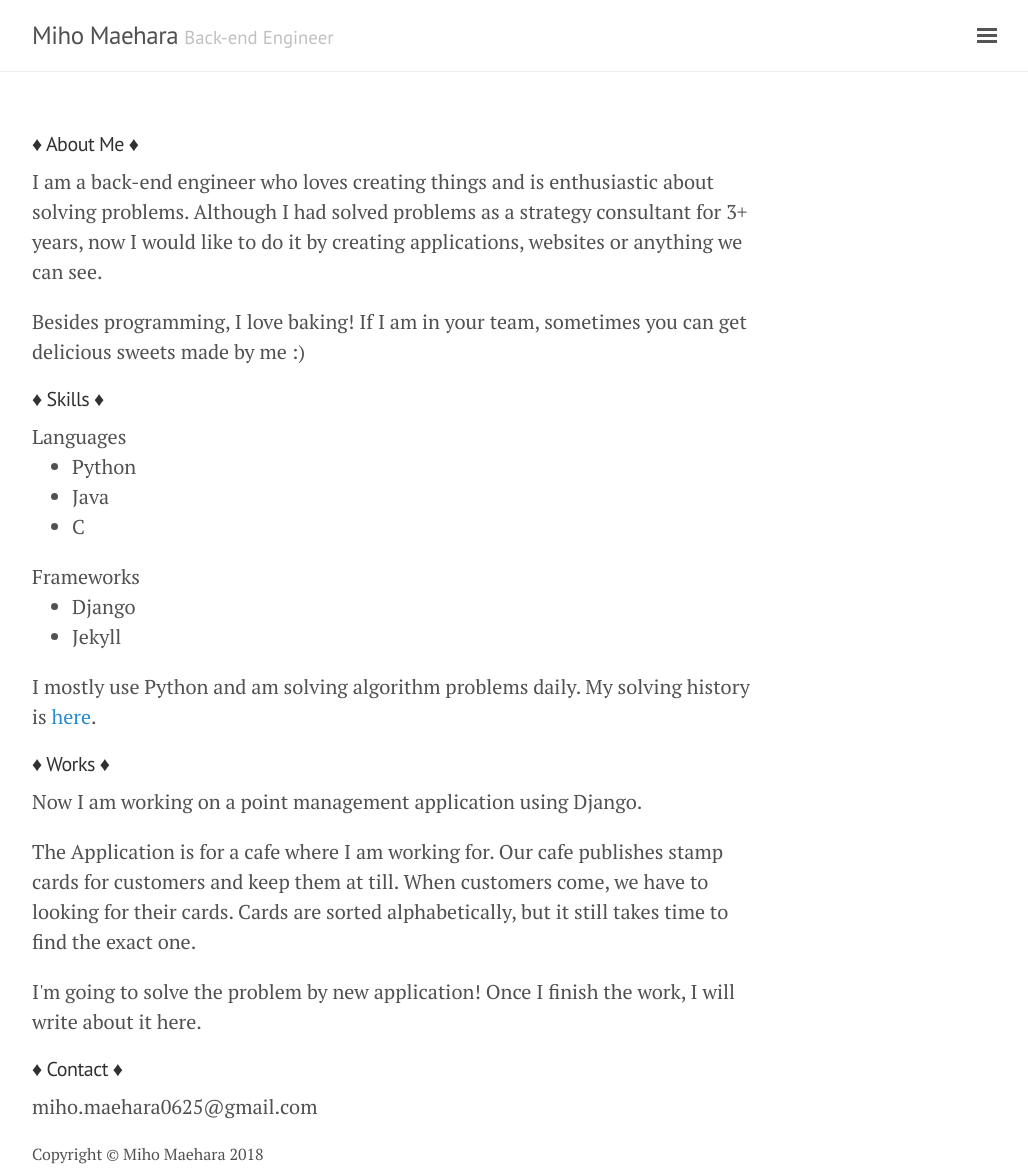
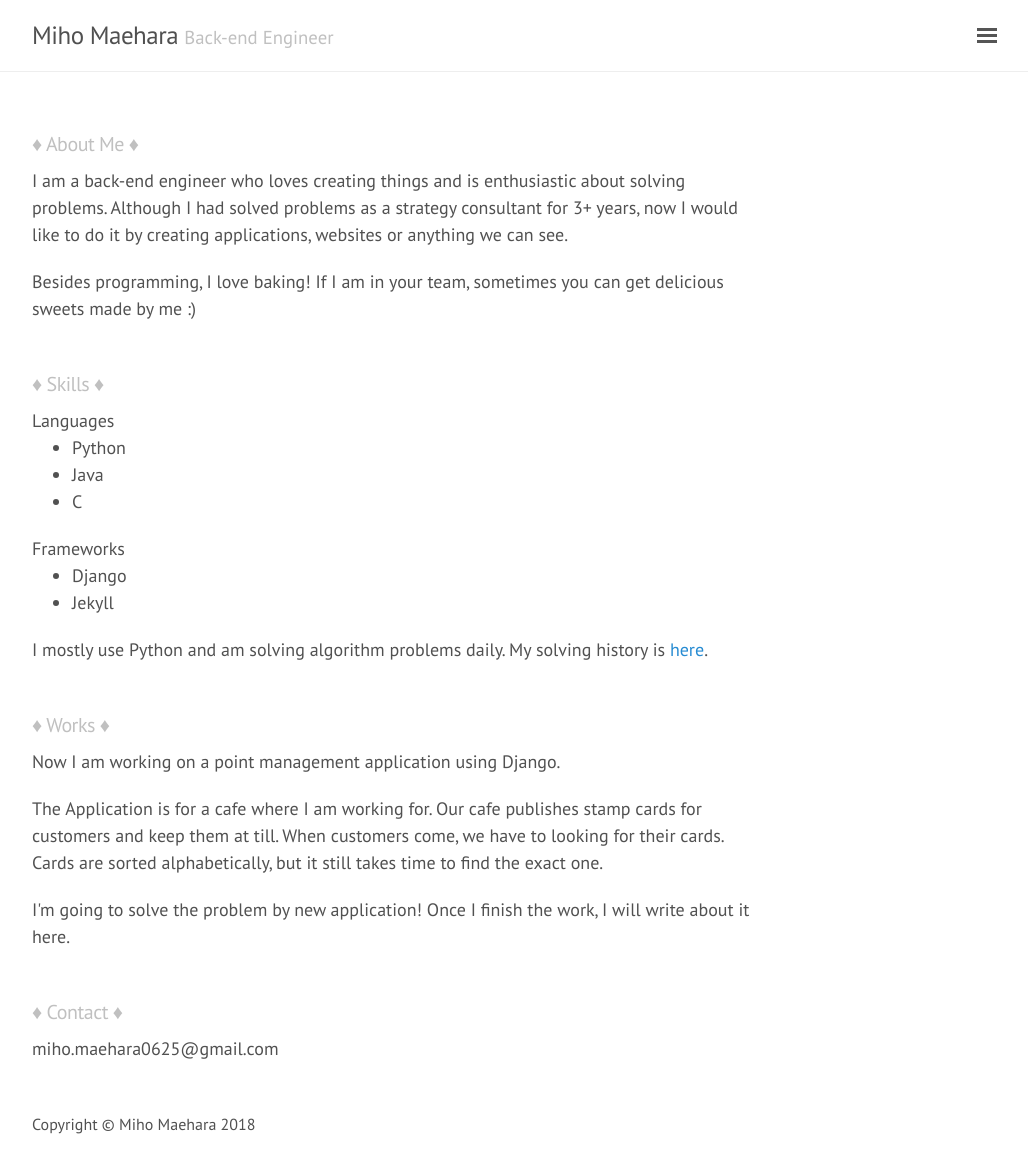
Before and after one commit to rami6/portfolio, a Jekyll site: the page built from index.html, in a window 1280 px wide. Shown: the whole page, without its empty margins (248-1276 px from the left). Built offline with Jekyll 4.4.1, drawn with Linux system fonts in a browser that asks for light colours; after the commit the page ends 1142 px from its top, so only the background shows below that.

Commit message:
Update styles

```diff
--- a/assets/css/poole.css
+++ b/assets/css/poole.css
@@ -298,6 +298,7 @@
   padding-right: 1rem;
   margin-left:  auto;
   margin-right: auto;
+  font-size: 90%;
 }
 
 
--- a/public/css/lanyon.css
+++ b/public/css/lanyon.css
@@ -41,7 +41,7 @@
 }
 
 html {
-  font-family: "PT Serif", Georgia, "Times New Roman", serif;
+  font-family: "PT Sans", Helvetica, Arial, sans-serif;
 }
 
 h1, h2, h3, h4, h5, h6 {
@@ -576,3 +576,11 @@
 .write-date {
   color: #9a9a9a;
 }
+
+.subtitle {
+  color: #c0c0c0;
+}
+
+.section {
+  margin-bottom: 50px;
+}
--- a/public/css/poole.css
+++ b/public/css/poole.css
@@ -298,6 +298,7 @@
   padding-right: 1rem;
   margin-left:  auto;
   margin-right: auto;
+  font-size: 90%;
 }
 
 
```
Also changed, not shown: assets/css/lanyon.css (+9 -1 lines).
